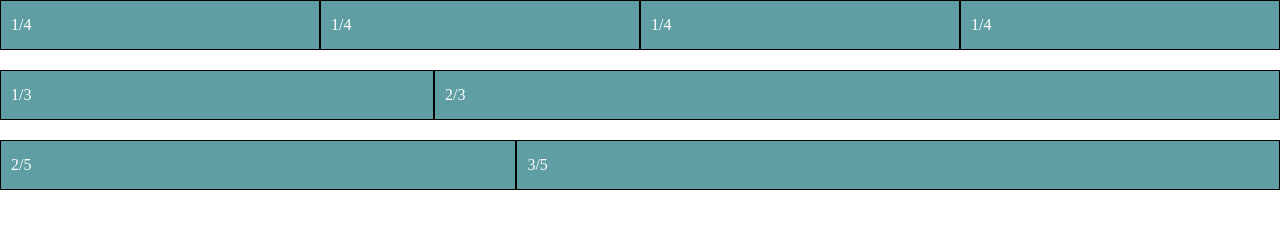
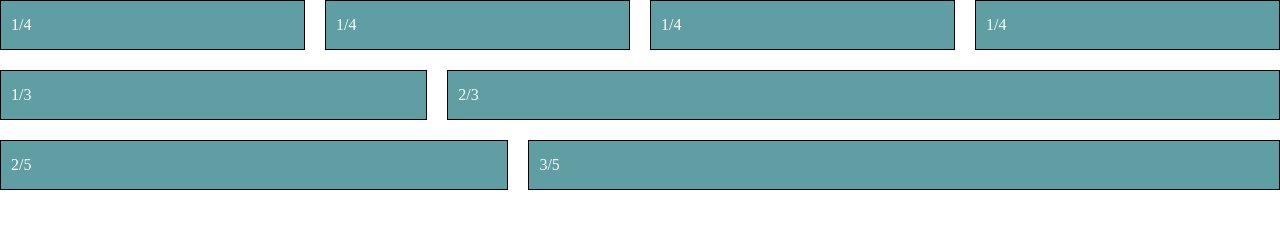
Before and after one commit to Dcruzjs/flex-ibleColumns-Practice, a plain HTML site: page index.html in a window 1280 px wide. Drawn offline with Linux system fonts and the light colour scheme.

Commit message:
"changed"

```diff
--- a/css/style.css
+++ b/css/style.css
@@ -13,7 +13,7 @@ div > div {
   background-color: #5f9ea2;
   border: 1px solid black;
   margin-bottom: 20px;
-  /* margin-right: 20px; */
+  margin-right: 20px;
   padding: 10px;
   /* width: 20%; */
   height: 50px;
```
